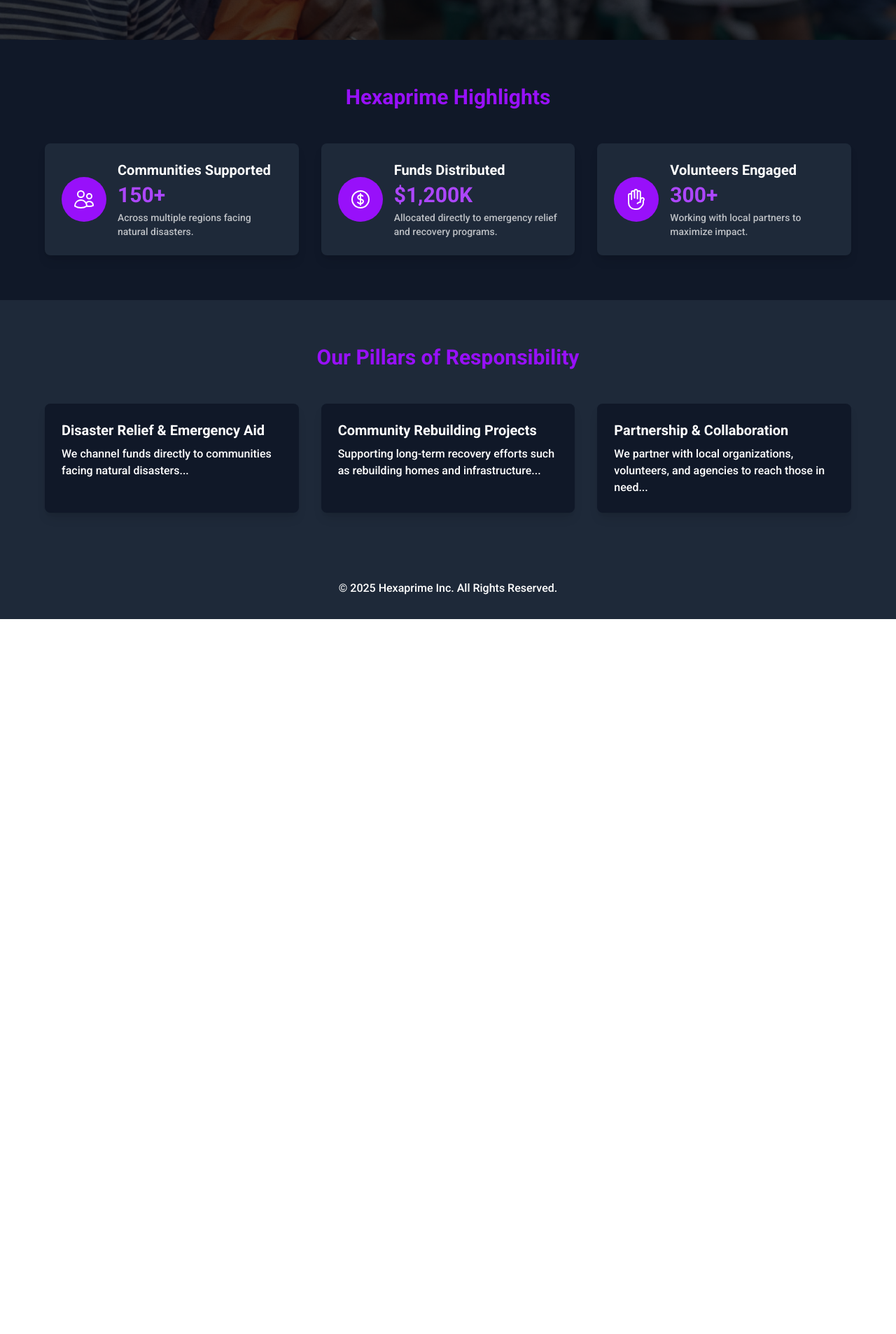
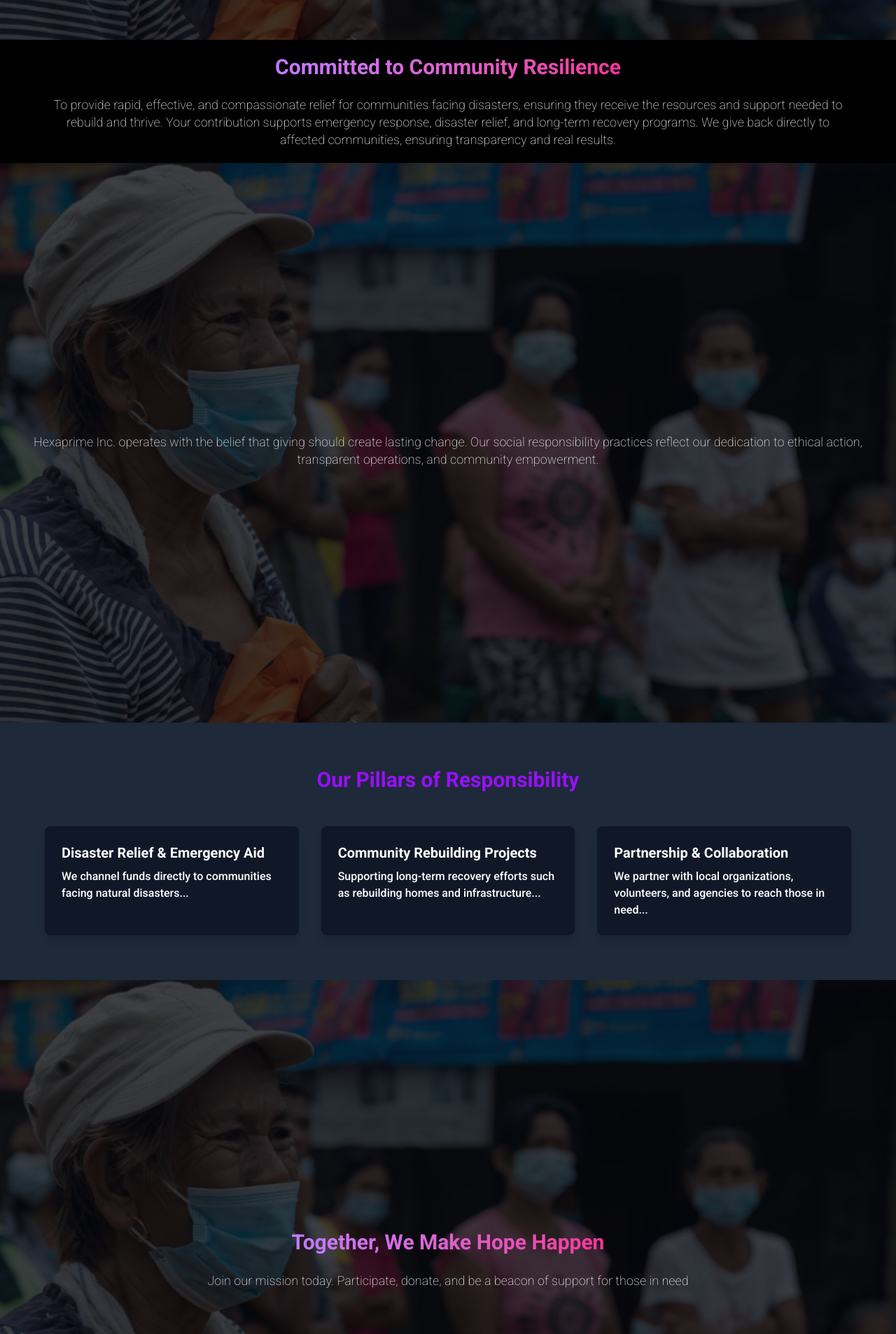
Before and after one commit to NETAD-MIKHAIL/hexaprime-portal, a Next.js app: page / in a window 1280 px wide. Shown: the part 1719-3626 px from the top of the page at 70% size. Before the commit the page ends 2604 px from the top, so only its background shows below. Built offline with nearby package versions, Linux system fonts and the light colour scheme.

Commit message:
Update page.tsx

```diff
--- a/app/page.tsx
+++ b/app/page.tsx
@@ -152,44 +152,34 @@ export default function Home() {
         </div>
       </section>
 
-      {/* Widgets Section */}
-      <section className="py-16 px-4 md:px-16 bg-gray-900">
-        <h2 className="text-3xl font-bold text-purple-600 text-center mb-12">Hexaprime Highlights</h2>
-        <div className="grid md:grid-cols-3 gap-8">
-          <div className="bg-gray-800 p-6 rounded-lg shadow-lg hover:scale-105 transform transition duration-300 flex items-center gap-4">
-            <div className="p-4 bg-purple-600 rounded-full">
-              <UsersIcon className="w-8 h-8 text-white" />
-            </div>
-            <div>
-              <h3 className="text-xl font-semibold mb-1">Communities Supported</h3>
-              <p className="text-3xl font-bold text-purple-500">{communities}+</p>
-              <p className="mt-1 text-white/70 text-sm">Across multiple regions facing natural disasters.</p>
-            </div>
-          </div>
-          <div className="bg-gray-800 p-6 rounded-lg shadow-lg hover:scale-105 transform transition duration-300 flex items-center gap-4">
-            <div className="p-4 bg-purple-600 rounded-full">
-              <CurrencyDollarIcon className="w-8 h-8 text-white" />
-            </div>
-            <div>
-              <h3 className="text-xl font-semibold mb-1">Funds Distributed</h3>
-              <p className="text-3xl font-bold text-purple-500">${(funds / 1000).toLocaleString()}K</p>
-              <p className="mt-1 text-white/70 text-sm">Allocated directly to emergency relief and recovery programs.</p>
-            </div>
-          </div>
-          <div className="bg-gray-800 p-6 rounded-lg shadow-lg hover:scale-105 transform transition duration-300 flex items-center gap-4">
-            <div className="p-4 bg-purple-600 rounded-full">
-              <HandRaisedIcon className="w-8 h-8 text-white" />
-            </div>
-            <div>
-              <h3 className="text-xl font-semibold mb-1">Volunteers Engaged</h3>
-              <p className="text-3xl font-bold text-purple-500">{volunteers}+</p>
-              <p className="mt-1 text-white/70 text-sm">Working with local partners to maximize impact.</p>
-            </div>
-          </div>
+       {/* Committed to Community Resilience */}
+      <section className="flex flex-col items-center justify-center text-center min-h-fit py-5 px-4 md:px-16 bg-black text-white">
+        <h2 className="max-w-6xl text-center text-3xl font-bold bg-gradient-to-r from-purple-400 to-pink-500 bg-clip-text text-transparent leading-snug sm:leading-tight">
+         Committed to Community Resilience
+        </h2>
+        <p className="max-w-7xl mt-6 text-white/80 text-sm sm:text-base md:text-lg leading-snug font-light">
+          To provide rapid, effective, and compassionate relief for communities facing disasters, ensuring they receive the resources and support needed to rebuild and thrive. Your contribution supports emergency response, disaster relief, and long-term recovery programs. We give back directly to affected communities, ensuring transparency and real results.
+        </p>
+      </section>
+
+      {/* Committed to Community Resilience_2 */}
+      <section className="relative w-full min-h-screen flex items-center justify-center">
+        <Image
+          src="/image_2.png"
+          alt="Hexaprime Background"
+          fill
+          className="object-cover w-full h-full"
+          priority
+        />
+        <div className="absolute inset-0 bg-black/50"></div>
+        <div className="relative z-10 flex flex-col items-center justify-center text-center px-4 py-5 max-w-7xl">
+          <p className="max-w-7xl mt-6 text-white/80 text-sm sm:text-base md:text-lg leading-snug font-light">
+            Hexaprime Inc. operates with the belief that giving should create lasting change. Our social responsibility practices reflect our dedication to ethical action, transparent operations, and community empowerment.
+          </p>
         </div>
       </section>
 
-      {/* Pillars Section */}
+     {/* Pillars Section */}
       <section className="py-16 px-4 md:px-16 bg-gray-800">
         <h2 className="text-3xl font-bold text-purple-600 text-center mb-12">Our Pillars of Responsibility</h2>
         <div className="grid md:grid-cols-3 gap-8">
@@ -208,6 +198,26 @@ export default function Home() {
         </div>
       </section>
 
+     {/* Together, We Make Hope Happen */}
+      <section className="relative w-full min-h-screen flex items-center justify-center">
+        <Image
+          src="/image_2.png"
+          alt="Hexaprime Background"
+          fill
+          className="object-cover w-full h-full"
+          priority
+        />
+        <div className="absolute inset-0 bg-black/50"></div>
+        <div className="relative z-10 flex flex-col items-center justify-center text-center px-4 py-5 max-w-7xl">
+          <h2 className="max-w-6xl text-center text-3xl font-bold bg-gradient-to-r from-purple-400 to-pink-500 bg-clip-text text-transparent leading-snug sm:leading-tight">
+            Together, We Make Hope Happen
+          </h2>
+          <p className="max-w-7xl mt-6 text-white/80 text-sm sm:text-base md:text-lg leading-snug font-light">
+            Join our mission today. Participate, donate, and be a beacon of support for those in need
+          </p>
+        </div>
+      </section>
+
       {/* Footer */}
       <footer className="py-8 px-4 md:px-16 bg-gray-800 text-center text-white">
         <p>© 2025 Hexaprime Inc. All Rights Reserved.</p>
```
